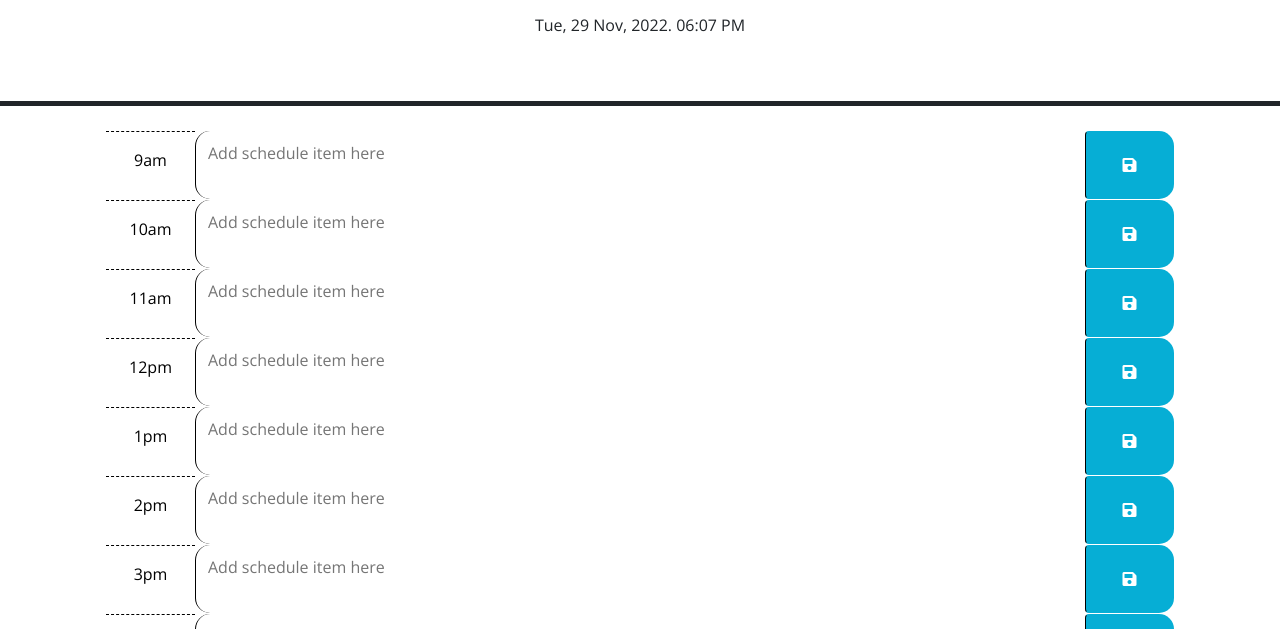
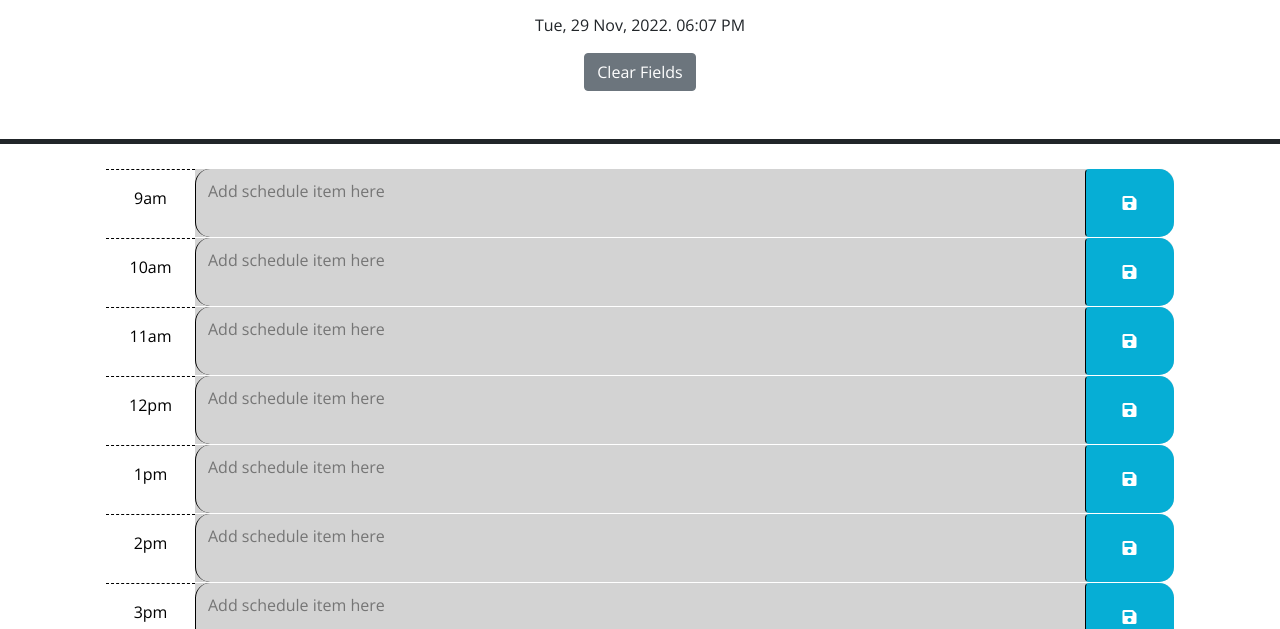
Before and after one commit to Paul-Dimenshion/To-DO-List-05-Challenge, a plain HTML site: page index.html in a window 1280 px wide. Shown: the part 166-795 px from the top of the page. Drawn offline with nearby package versions, Linux system fonts and the light colour scheme.

Commit message:
some revisions

```diff
--- a/Assets/js/script.js
+++ b/Assets/js/script.js
@@ -15,20 +15,21 @@ $(document).ready(function () {
     dateElement.innerText = date
     })
 
+    let currentHour = dayjs().hour()
   console.log(events)
   console.log(dayjs())
 
   //grabs hour from each time slot and compares it to actual time
-  $(".time-div").each(function () {
-    var timeDiv = $(this).attr("id").split("-")[1];
+  $(".time-block").each(function () {
+    let timeBlock = $(this).attr("id");
 
-    if (currentHour == timeDiv) {
+    if (currentHour == timeBlock) {
       $(this).addClass("present");
       $(this).children(".description").addClass("white-text");
-    } else if (currentHour < timeDiv) {
+    } else if (currentHour < timeBlock) {
       $(this).removeClass("present");
       $(this).addClass("future");
-    } else if (currentHour > timeDiv) {
+    } else if (currentHour > timeBlock) {
       $(this).removeClass("future");
       $(this).addClass("past");
     }
@@ -37,8 +38,8 @@ $(document).ready(function () {
     //grabs values from time and value divs and saves them to local storage
     $(".saveBtn").click(function (event) {
       event.preventDefault();
-      var value = $(this).siblings(".time-block").val();
-      var time = $(this).parent().attr("id").split("-")[1];
+      let value = $(this).siblings(".time-block").val();
+      let time = $(this).parent().attr("id");
       localStorage.setItem(time, value);
     });
 
--- a/index.html
+++ b/index.html
@@ -27,9 +27,12 @@
       <h1 class="display-3">Work Day Scheduler</h1>
       <p class="lead">A simple calendar app for scheduling your work day</p>
       <p id="currentDay" class="date"></p>
+      <button id="clearFieldsBtn" type="button" class="btn btn-secondary" aria-label="clear fields button">
+        Clear Fields
+      </button>
     </header>
     <div class="container-lg px-5">
-      <div id="hour-09" class="row time-block">
+      <div id="09" class="row time-block">
         <div class="col-2 col-md-1 hour text-center py-3"><span id="9">9am</span></div>
         <textarea class="col-md-10 time-block description" placeholder="Add schedule item here"></textarea>
         <button class="btn saveBtn col-2 col-md-1" aria-label="save button 9am">
@@ -37,7 +40,7 @@
         </button>
       </div>
 
-      <div id="hour-10" class="row time-block">
+      <div id="10" class="row time-block">
         <div class="col-2 col-md-1 hour text-center py-3"><span id="10">10am</span></div>
         <textarea class="col-md-10 time-block description" placeholder="Add schedule item here"></textarea>
         <button class="btn saveBtn col-2 col-md-1" aria-label="save button 10am">
@@ -45,7 +48,7 @@
         </button>
       </div>
 
-      <div id="hour-11" class="row time-block">
+      <div id="11" class="row time-block">
         <div class="col-2 col-md-1 hour text-center py-3"><span id="11">11am</span></div>
         <textarea class="col-md-10 time-block description" placeholder="Add schedule item here"></textarea>
         <button class="btn saveBtn col-2 col-md-1" aria-label="save button 11am">
@@ -53,7 +56,7 @@
         </button>
       </div>
 
-      <div id="hour-12" class="row time-block">
+      <div id="12" class="row time-block">
         <div class="col-2 col-md-1 hour text-center py-3"><span id="12">12pm</span></div>
         <textarea class="col-md-10 time-block description" placeholder="Add schedule item here"></textarea>
         <button class="btn saveBtn col-2 col-md-1" aria-label="save button 12pm">
@@ -61,7 +64,7 @@
         </button>
       </div>
 
-      <div id="hour-13" class="row time-block">
+      <div id="13" class="row time-block">
         <div class="col-2 col-md-1 hour text-center py-3"><span id="13">1pm</span></div>
         <textarea class="col-md-10 time-block description" placeholder="Add schedule item here"></textarea>
         <button class="btn saveBtn col-2 col-md-1" aria-label="save button 1pm">
@@ -69,7 +72,7 @@
         </button>
       </div>
 
-      <div id="hour-14" class="row time-block">
+      <div id="14" class="row time-block">
         <div class="col-2 col-md-1 hour text-center py-3"><span id="14">2pm</span></div>
         <textarea class="col-md-10 time-block description" placeholder="Add schedule item here"></textarea>
         <button class="btn saveBtn col-2 col-md-1" aria-label="save button 2pm">
@@ -77,7 +80,7 @@
         </button>
       </div>
 
-      <div id="hour-15" class="row time-block">
+      <div id="15" class="row time-block">
         <div class="col-2 col-md-1 hour text-center py-3"><span id="15">3pm</span></div>
         <textarea class="col-md-10 time-block description" placeholder="Add schedule item here"></textarea>
         <button class="btn saveBtn col-2 col-md-1" aria-label="save button 3pm">
@@ -85,7 +88,7 @@
         </button>
       </div>
 
-      <div id="hour-16" class="row time-block">
+      <div id="16" class="row time-block">
         <div class="col-2 col-md-1 hour text-center py-3"><span id="16">4pm</span></div>
         <textarea class="col-md-10 time-block description" placeholder="Add schedule item here"></textarea>
         <button class="btn saveBtn col-2 col-md-1" aria-label="save button 4pm">
@@ -93,7 +96,7 @@
         </button>
       </div>
 
-      <div id="hour-17" class="row time-block">
+      <div id="17" class="row time-block">
         <div class="col-2 col-md-1 hour text-center py-3"><span id="17">5pm</span></div>
         <textarea class="col-md-10 time-block description" placeholder="Add schedule item here"></textarea>
         <button class="btn saveBtn col-2 col-md-1" aria-label="save button 5pm">
```
